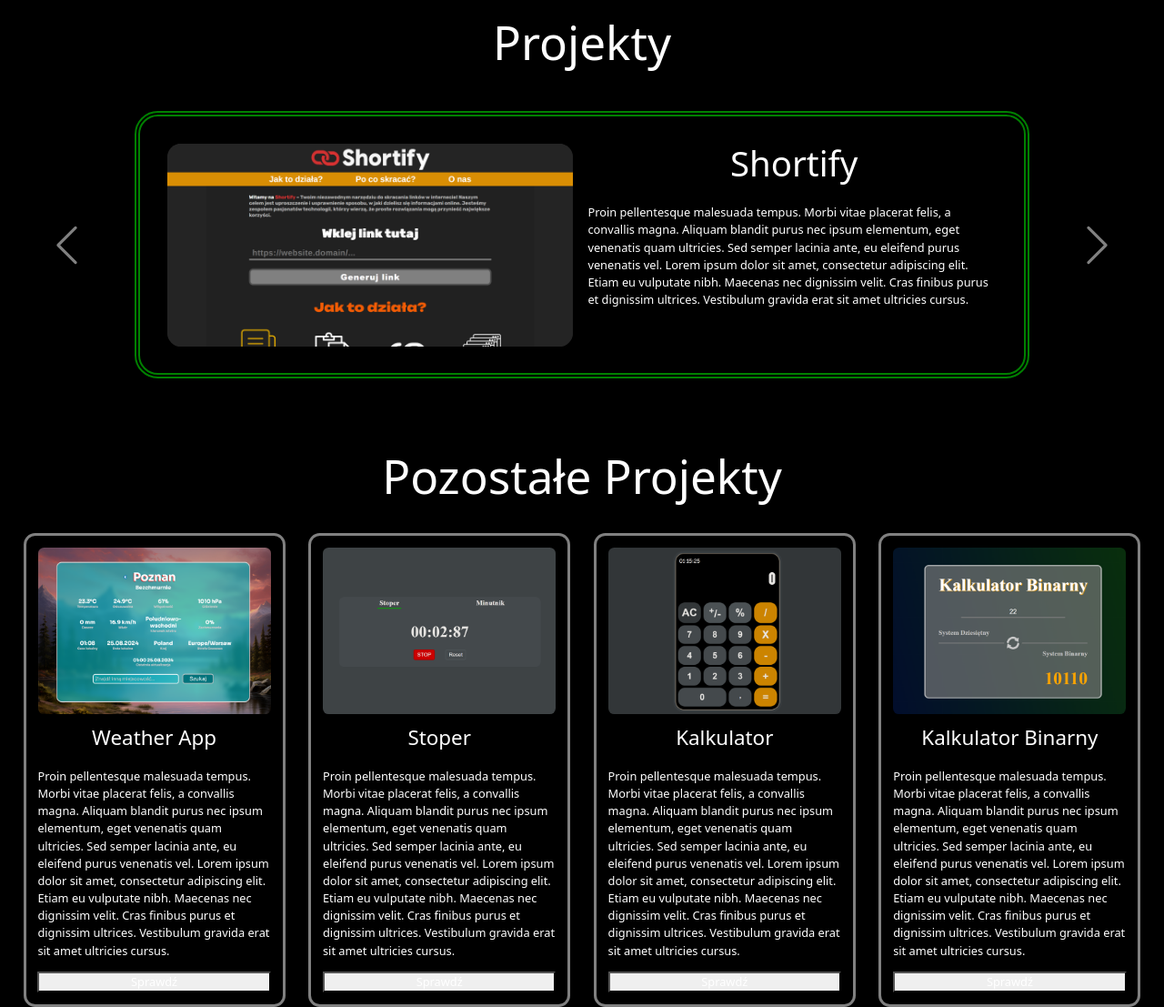
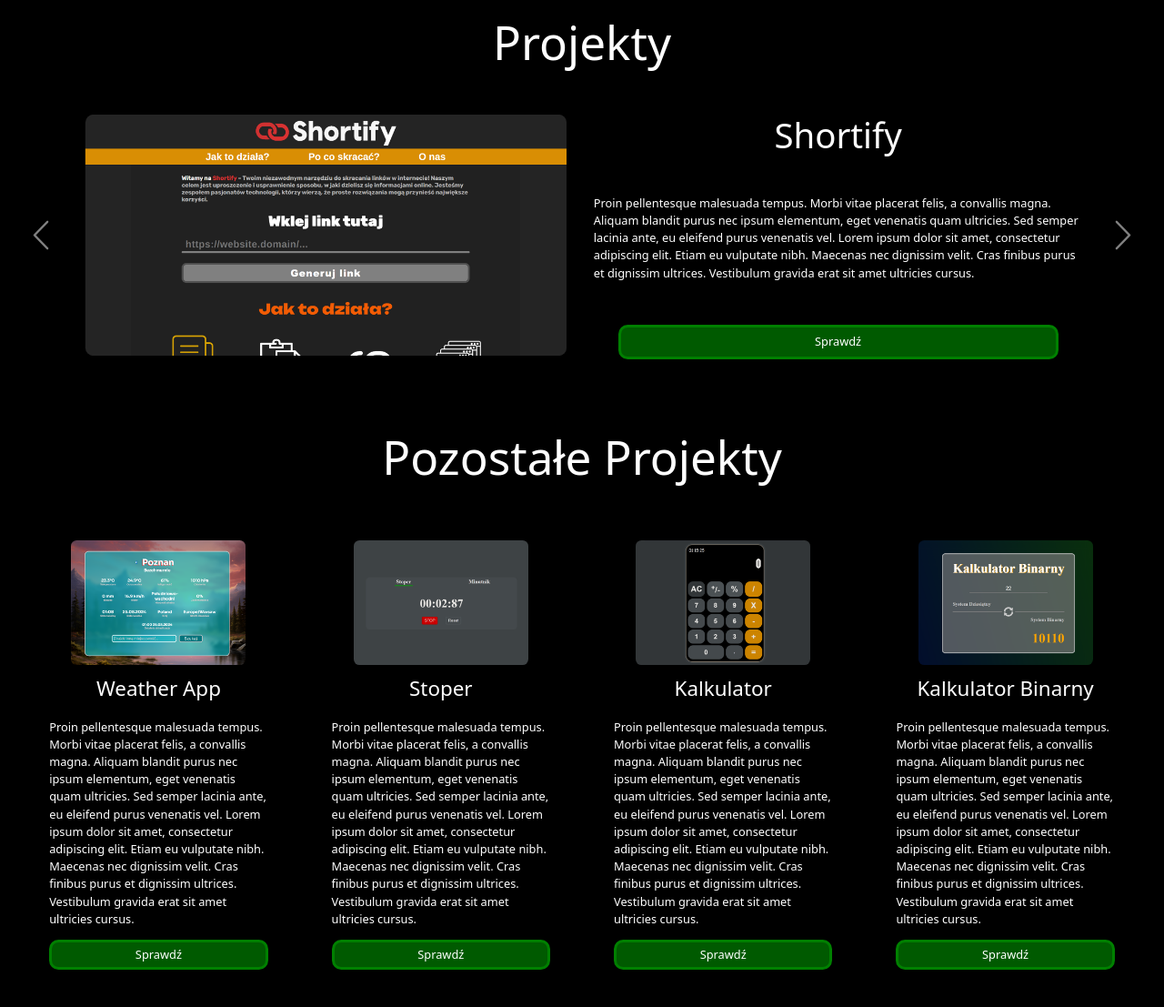
Before and after one commit to Rosiu2137/Portfolio, a plain HTML site: page index.html in a window 1280 px wide. Shown: the part 4340-5447 px from the top of the page at 91% size. Drawn offline with nearby package versions, Linux system fonts and the light colour scheme.

Commit message:
Styles to projects section added

```diff
--- a/css/style.css
+++ b/css/style.css
@@ -397,8 +397,9 @@
 {
     display: grid;
     grid-template-columns: 1fr 1fr 1fr 1fr;
-    gap:2rem;
+    gap:3rem;
     margin: 3rem 0;
+    padding: 0 1rem;
 }
 .otherProjects>h2
 {
@@ -406,32 +407,47 @@
     display: flex;
     justify-content: center;
     font-size: 4rem;
+
 }
 .projectsItem
 {
     display: flex;
     flex-direction: column;
     align-items: center;
-    border:.3rem solid grey;
-    border-radius: 1rem;
+    border-radius: 1.5rem;
     padding: 1rem;
     gap:1rem;
+    background: none;
+    transition: all .5s ease;
+    border: .3rem solid black;
+}
+.projectsItem:hover
+{
+    background:#012340;
+    border: .3rem solid #03A63C;
 }
 .projectsItem>button
 {
     width:100%;
-
+    background-color: rgb(0, 90, 0);
+    border: .3rem solid green;
+    border-radius: .8rem;
+    padding: .3rem 0;
+    transition: all .3s ease;
+}
+.projectsItem>button:hover
+{
+    background-color: green;
 }
 .projectsItem>img
 {
-    width:20rem;
+    width:15rem;
     border-radius: .5rem;
-
 }
 
 .mainProjects
 {
-    width:80%;
+    width:100%;
     display: flex;
     flex-direction: column;
     align-items: center;
@@ -445,16 +461,17 @@
 .carousel
 {
     border-radius: 2rem;
-    border:.5rem double green
 }
 .carouselItem
 {
     width:100%;
-    padding: 2rem;
+    padding: 0 5rem;
     display: grid !important;
     grid-template-columns: 1fr 1fr;
-    grid-template-rows: 4.5rem 1fr;
-    gap:1rem;
+    grid-template-rows: 4.5rem 1fr 3rem;
+    gap:0 2rem;
+    justify-items: center;
+    align-items: center;
 }
 .carouselItem>h3
 {
@@ -467,22 +484,41 @@
 {
     width: 100%;
     grid-column: 1/2;
-    grid-row: 1/3;
-    border-radius: 1.5rem;
+    grid-row: 1/4;
+    border-radius: 1rem;
     padding: .3rem;
+}
+.carouselItem>a
+{
+    background-color: rgb(0, 90, 0);
+    border: .3rem solid green;
+    border-radius: .8rem;
+    width:90%;
+    display: flex;
+    justify-content: center;
+    align-items: center;
+    color: white;
+    text-decoration: none;
+    height: 100%;
+    transition: all .3s ease;
+}
+.carouselItem>a:hover
+{
+    background-color: green;
 }
 .arrow1
 {
-    left:-12rem;
+    width:5rem;
+    left: -1rem;
 }
 .arrow2
 {
-    right:-12rem;
+    width:5rem;
+    right: -1rem;
 }
 .arrow1>:first-child,
 .arrow2>:first-child
 {
-   width:4rem;
-   height: 4rem;
-
+   width:3rem;
+   height: 3rem;
 }
--- a/index.html
+++ b/index.html
@@ -174,6 +174,7 @@
                         <p>
                             Proin pellentesque malesuada tempus. Morbi vitae placerat felis, a convallis magna. Aliquam blandit purus nec ipsum elementum, eget venenatis quam ultricies. Sed semper lacinia ante, eu eleifend purus venenatis vel. Lorem ipsum dolor sit amet, consectetur adipiscing elit. Etiam eu vulputate nibh. Maecenas nec dignissim velit. Cras finibus purus et dignissim ultrices. Vestibulum gravida erat sit amet ultricies cursus.
                         </p>
+                        <a href="https://car-spot-ebd4f.web.app/" target="_blank">Sprawdź</a>
                     </div>
                   </div>
                   <div class="carousel-item">
@@ -183,6 +184,7 @@
                         <p>
                             Proin pellentesque malesuada tempus. Morbi vitae placerat felis, a convallis magna. Aliquam blandit purus nec ipsum elementum, eget venenatis quam ultricies. Sed semper lacinia ante, eu eleifend purus venenatis vel. Lorem ipsum dolor sit amet, consectetur adipiscing elit. Etiam eu vulputate nibh. Maecenas nec dignissim velit. Cras finibus purus et dignissim ultrices. Vestibulum gravida erat sit amet ultricies cursus.
                         </p>
+                        <a href="https://shortify-cut.web.app/" target="_blank">Sprawdź</a>
                     </div>
                   </div>
                   <div class="carousel-item">
@@ -192,6 +194,7 @@
                         <p>
                             Proin pellentesque malesuada tempus. Morbi vitae placerat felis, a convallis magna. Aliquam blandit purus nec ipsum elementum, eget venenatis quam ultricies. Sed semper lacinia ante, eu eleifend purus venenatis vel. Lorem ipsum dolor sit amet, consectetur adipiscing elit. Etiam eu vulputate nibh. Maecenas nec dignissim velit. Cras finibus purus et dignissim ultrices. Vestibulum gravida erat sit amet ultricies cursus.
                         </p>
+                        <a href="https://space-invaders-game-cd90e.web.app/" target="_blank">Sprawdź</a>
                     </div>
                   </div>
                   <div class="carousel-item">
@@ -201,6 +204,7 @@
                         <p>
                             Proin pellentesque malesuada tempus. Morbi vitae placerat felis, a convallis magna. Aliquam blandit purus nec ipsum elementum, eget venenatis quam ultricies. Sed semper lacinia ante, eu eleifend purus venenatis vel. Lorem ipsum dolor sit amet, consectetur adipiscing elit. Etiam eu vulputate nibh. Maecenas nec dignissim velit. Cras finibus purus et dignissim ultrices. Vestibulum gravida erat sit amet ultricies cursus.
                         </p>
+                        <a href="https://sklep-elektroniczny.web.app/" target="_blank">Sprawdź</a>
                     </div>
                   </div>
                 </div>
@@ -267,9 +271,3 @@
 </body>
 
 </html>
-
-<!--
-kalkulator
-kalkulator binarny
-minutnik/stoper
--->
```
